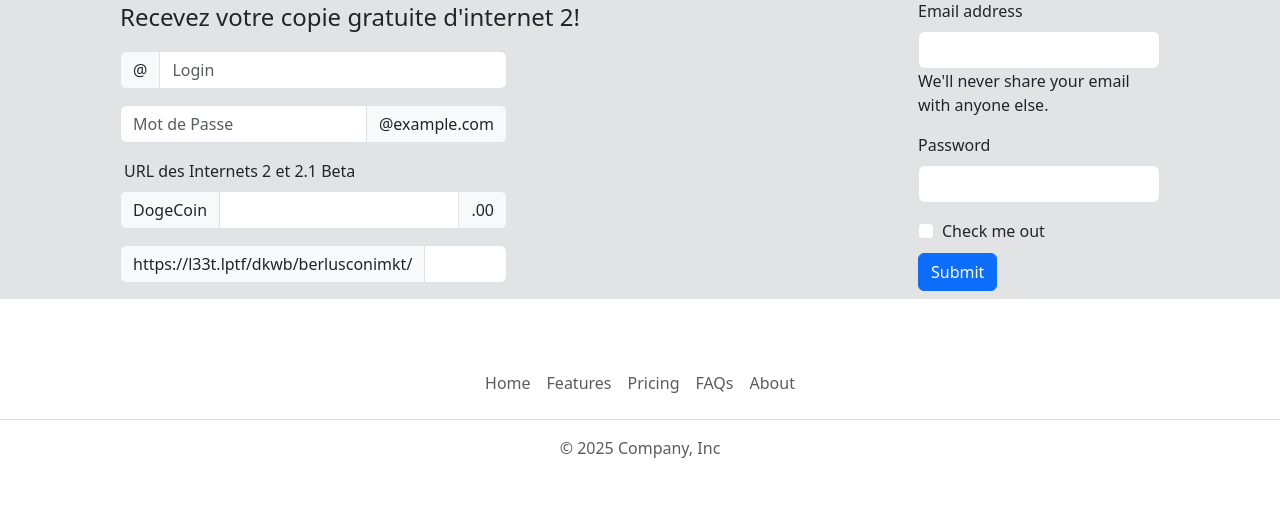
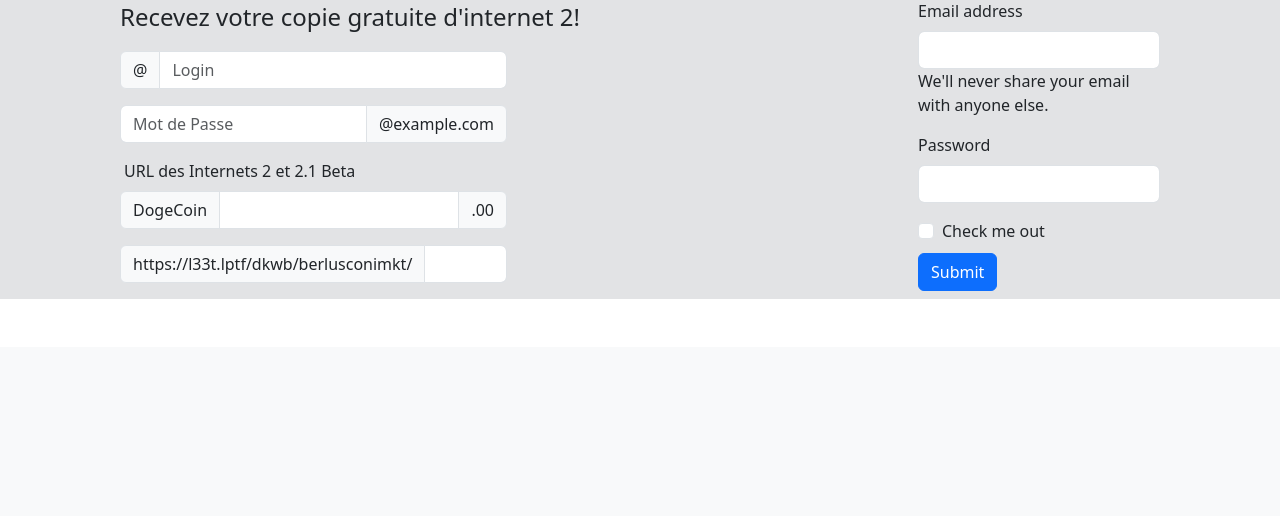
Before and after one commit to flaviemichel-laplateforme/runtrack3, a PHP site: page / in a window 1280 px wide. Shown: the part 827-1343 px from the top of the page. After the commit the page ends 1126 px from the top, so only its background shows below. Run offline with PHP 8.4, Linux system fonts and the light colour scheme.

Commit message:
Suppression de sections de code inutilisées dans le formulaire et le pied de page

```diff
--- a/jour06/job01/index.php
+++ b/jour06/job01/index.php
@@ -193,76 +193,12 @@
         </div>
 
     </form>
-    <!-- <section class="row g-3 m-3 ">
-      <div class="col-md-6">
-        <div class="input-group mb-3 ">
-          <span class="input-group-text" id="basic-addon1">@</span>
-          <input type="text" class="form-control" placeholder="Login" aria-label="Username" aria-describedby="basic-addon1">
-        </div>
-
-        <div class="input-group mb-3">
-          <input type="text" class="form-control" placeholder="Mot de passe" aria-label="Recipient’s username" aria-describedby="basic-addon2">
-          <span class="input-group-text" id="basic-addon2">@example.com</span>
-        </div>
-        <div class="form-text" id="basic-addon4">URL des internets 2 et 2.1 Beta</div>
-        <div class="input-group mb-3">
-          <span class="input-group-text">DogeCoin</span>
-          <input type="text" class="form-control" aria-label="Amount (to the nearest dollar)">
-          <span class="input-group-text">.00</span>
-        </div>
-
-        <div class="mb-3">
-
-          <div class="input-group">
-            <span class="input-group-text" id="basic-addon3">https://133t.lptf/dkwb/berlusconimkt/</span>
-            <input type="text" class="form-control" id="basic-url" aria-describedby="basic-addon3 basic-addon4">
-          </div>
-
-        </div>
-
-      </div>
-
-      <div class="col-md-3">
-        <form class="row g-3 ">
-          <div class="col-12">
-            <label for="inputEmail4" class="form-label fw-medium">Email address</label>
-            <input type="email" class="form-control" id="inputEmail4">
-            <p class="fs-6 fw-light">We'll never share your email with anyone else.</p>
-          </div>
-          <div class="col-12">
-            <label for="inputPassword4" class="form-label fw-medium">Password</label>
-            <input type="password" class="form-control" id="inputPassword4">
-          </div>
-
-          <div class="col-12">
-            <div class="form-check">
-              <input class="form-check-input" type="checkbox" id="gridCheck">
-              <label class="form-check-label" for="gridCheck">
-                Check me out
-              </label>
-            </div>
-          </div>
-          <div class="col-12">
-            <button type="submit" class="btn btn-primary">Submit</button>
-          </div>
-        </form>
-      </div>
-    </section> -->
 
 
 
   </main>
 
-  <footer class="py-3 my-4">
-    <ul class="nav justify-content-center border-bottom pb-3 mb-3">
-      <li class="nav-item"><a href="#" class="nav-link px-2 text-body-secondary">Home</a></li>
-      <li class="nav-item"><a href="#" class="nav-link px-2 text-body-secondary">Features</a></li>
-      <li class="nav-item"><a href="#" class="nav-link px-2 text-body-secondary">Pricing</a></li>
-      <li class="nav-item"><a href="#" class="nav-link px-2 text-body-secondary">FAQs</a></li>
-      <li class="nav-item"><a href="#" class="nav-link px-2 text-body-secondary">About</a></li>
-    </ul>
-    <p class="text-center text-body-secondary">© 2025 Company, Inc</p>
-  </footer>
+
 
   <!-- Link scrip bootstrap -->
   <script src="./assets/bootstrap-5.3.8/js/bootstrap.bundle.min.js" integrity="sha384-FKyoEForCGlyvwx9Hj09JcYn3nv7wiPVlz7YYwJrWVcXK/BmnVDxM+D2scQbITxI" crossorigin="anonymous"></script>
```
